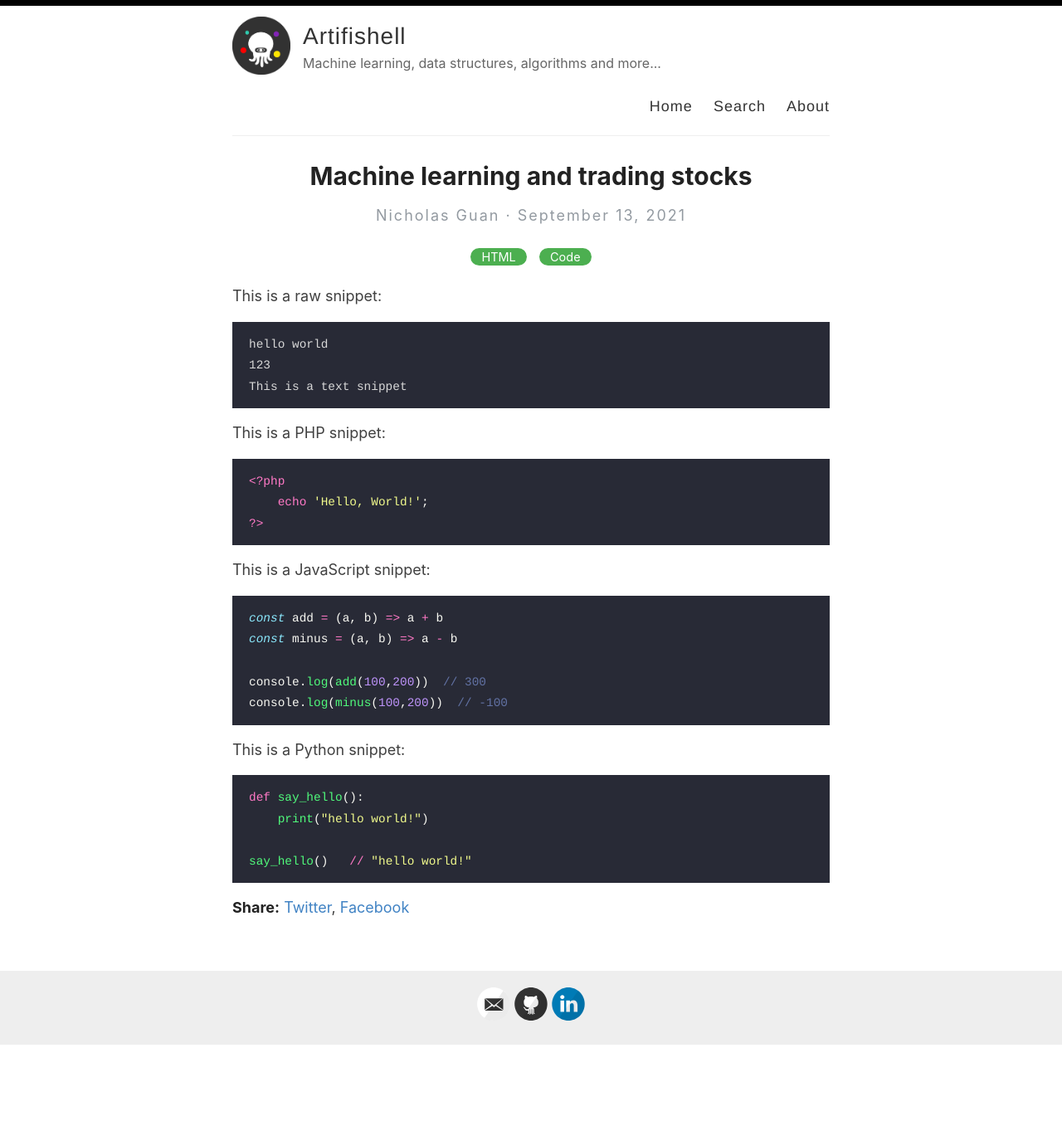
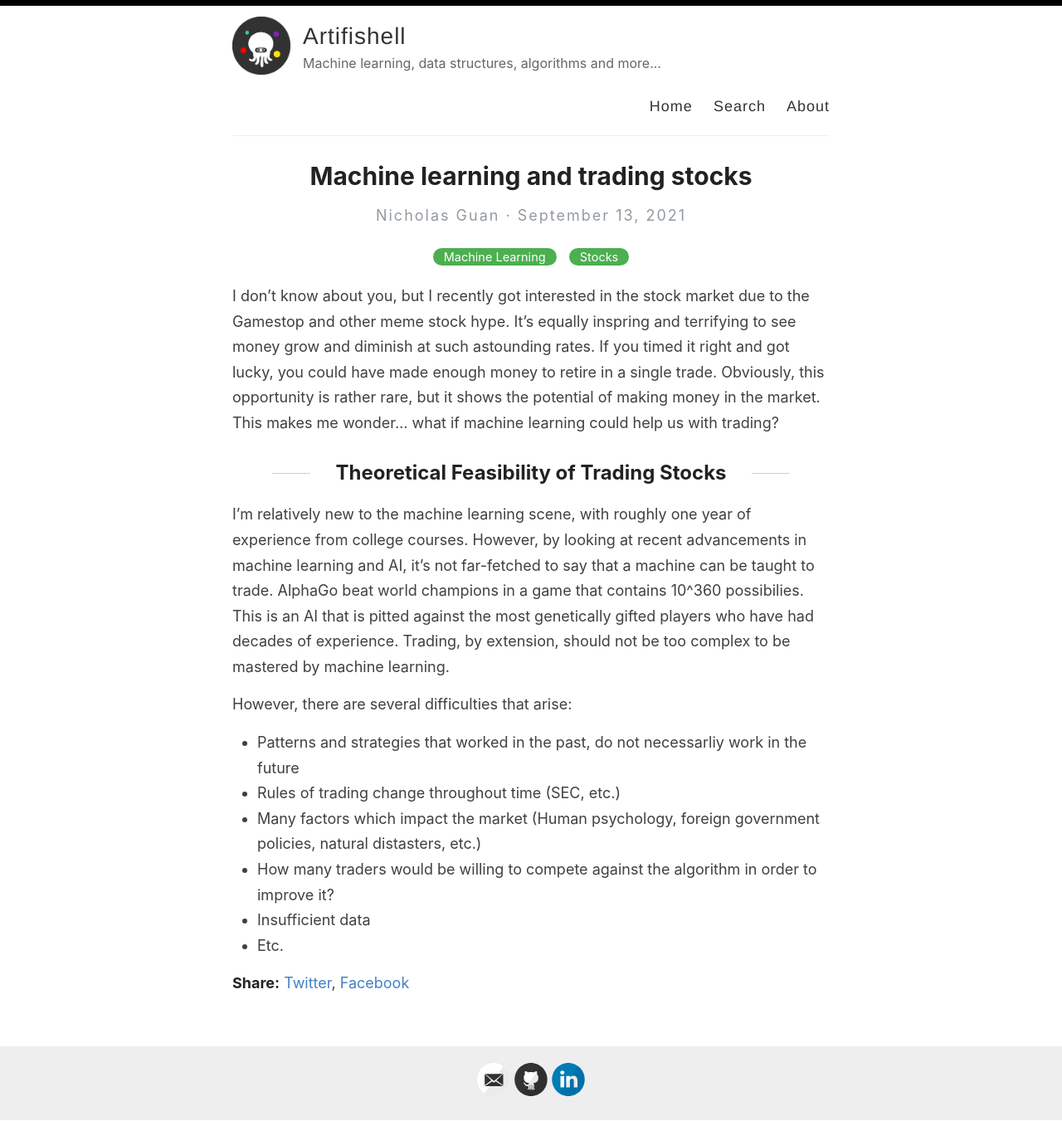
Before and after one commit to nicgun/-nicgun.github.io, a Jekyll site: the page built from _posts/2021-9-13-machine-learning-and-trading.md, in a window 1280 px wide. Shown: the whole page at 83% size. Built offline with Jekyll 4.4.1, drawn with Linux system fonts in a browser that asks for light colours; before the commit the page ends 1260 px from its top, so only the background shows below that.

Commit message:
Updated post, added intro

````diff
--- a/_posts/2021-9-13-machine-learning-and-trading.md
+++ b/_posts/2021-9-13-machine-learning-and-trading.md
@@ -1,40 +1,111 @@
 ---
 layout: post
 title: Machine learning and trading stocks
-categories: [HTML,Code]
+categories: [Machine Learning,Stocks]
 ---
 
-This is a raw snippet:
+I don't know about you, but I recently got interested in the stock market due to the Gamestop and other meme stock hype. It's equally inspring and terrifying to see money grow and diminish at such astounding rates. If you timed it right and got lucky, you could have made enough money to retire in a single trade. Obviously, this opportunity is rather rare, but it shows the potential of making money in the market. This makes me wonder... what if machine learning could help us with trading?
 
-```
-hello world
-123
-This is a text snippet
+## Theoretical Feasibility of Trading Stocks
+
+I'm relatively new to the machine learning scene, with roughly one year of experience from college courses. However, by looking at recent advancements in machine learning and AI, it's not far-fetched to say that a machine can be taught to trade. AlphaGo beat world champions in a game that contains 10^360 possibilies. This is an AI that is pitted against the most genetically gifted players who have had decades of experience. Trading, by extension, should not be too complex to be mastered by machine learning.
+
+However, there are several difficulties that arise:
+- Patterns and strategies that worked in the past, do not necessarliy work in the future
+- Rules of trading change throughout time (SEC, etc.)
+- Many factors which impact the market (Human psychology, foreign government policies, natural distasters, etc.)
+- How many traders would be willing to compete against the algorithm in order to improve it?
+- Insufficient data
+- Etc.
+
+
+
+<!-- Lorem ipsum dolor sit amet, consectetur adipiscing elit. Fusce bibendum neque eget nunc mattis eu sollicitudin enim tincidunt. Vestibulum lacus tortor, ultricies id dignissim ac, bibendum in velit. Praesent varius interdum vehicula. Aenean risus libero, placerat at vestibulum eget, ultricies eu enim. Praesent nulla tortor, malesuada adipiscing adipiscing sollicitudin, adipiscing eget est.
+
+## Some great heading (h2)
+
+Proin convallis mi ac felis pharetra aliquam. Curabitur dignissim accumsan rutrum. In arcu magna, aliquet vel pretium et, molestie et arcu.
+
+Mauris lobortis nulla et felis ullamcorper bibendum. Phasellus et hendrerit mauris. Proin eget nibh a massa vestibulum pretium. Suspendisse eu nisl a ante aliquet bibendum quis a nunc. Praesent varius interdum vehicula. Aenean risus libero, placerat at vestibulum eget, ultricies eu enim. Praesent nulla tortor, malesuada adipiscing adipiscing sollicitudin, adipiscing eget est.
+
+## Another great heading (h2)
+
+Lorem ipsum dolor sit amet, consectetur adipiscing elit. Fusce bibendum neque eget nunc mattis eu sollicitudin enim tincidunt. Vestibulum lacus tortor, ultricies id dignissim ac, bibendum in velit.
+
+### Some great subheading (h3)
+
+Proin convallis mi ac felis pharetra aliquam. Curabitur dignissim accumsan rutrum. In arcu magna, aliquet vel pretium et, molestie et arcu. Mauris lobortis nulla et felis ullamcorper bibendum.
+
+Phasellus et hendrerit mauris. Proin eget nibh a massa vestibulum pretium. Suspendisse eu nisl a ante aliquet bibendum quis a nunc.
+
+### Some great subheading (h3)
+
+Praesent varius interdum vehicula. Aenean risus libero, placerat at vestibulum eget, ultricies eu enim. Praesent nulla tortor, malesuada adipiscing adipiscing sollicitudin, adipiscing eget est.
+
+> This quote will change your life. It will reveal the secrets of the universe, and all the wonders of humanity. Don't misuse it.
+
+Lorem ipsum dolor sit amet, consectetur adipiscing elit. Fusce bibendum neque eget nunc mattis eu sollicitudin enim tincidunt.
+
+### Some great subheading (h3)
+
+Vestibulum lacus tortor, ultricies id dignissim ac, bibendum in velit. Proin convallis mi ac felis pharetra aliquam. Curabitur dignissim accumsan rutrum.
+
+```html
+<html>
+  <head>
+  </head>
+  <body>
+    <p>Hello, World!</p>
+  </body>
+</html>
 ```
 
-This is a PHP snippet:
 
-```php
-<?php
-    echo 'Hello, World!';
-?>
-```
+In arcu magna, aliquet vel pretium et, molestie et arcu. Mauris lobortis nulla et felis ullamcorper bibendum. Phasellus et hendrerit mauris.
 
-This is a JavaScript snippet:
+#### You might want a sub-subheading (h4)
 
-```js
-const add = (a, b) => a + b
-const minus = (a, b) => a - b
+In arcu magna, aliquet vel pretium et, molestie et arcu. Mauris lobortis nulla et felis ullamcorper bibendum. Phasellus et hendrerit mauris.
 
-console.log(add(100,200))  // 300
-console.log(minus(100,200))  // -100
-```
+In arcu magna, aliquet vel pretium et, molestie et arcu. Mauris lobortis nulla et felis ullamcorper bibendum. Phasellus et hendrerit mauris.
 
-This is a Python snippet:
+#### But it's probably overkill (h4)
 
-```python
-def say_hello():
-    print("hello world!")
+In arcu magna, aliquet vel pretium et, molestie et arcu. Mauris lobortis nulla et felis ullamcorper bibendum. Phasellus et hendrerit mauris.
 
-say_hello()   // "hello world!"
-```
+### Oh hai, an unordered list!!
+
+In arcu magna, aliquet vel pretium et, molestie et arcu. Mauris lobortis nulla et felis ullamcorper bibendum. Phasellus et hendrerit mauris.
+
+- First item, yo
+- Second item, dawg
+- Third item, what what?!
+- Fourth item, fo sheezy my neezy
+
+### Oh hai, an ordered list!!
+
+In arcu magna, aliquet vel pretium et, molestie et arcu. Mauris lobortis nulla et felis ullamcorper bibendum. Phasellus et hendrerit mauris.
+
+1. First item, yo
+2. Second item, dawg
+3. Third item, what what?!
+4. Fourth item, fo sheezy my neezy
+
+
+
+## Headings are cool! (h2)
+
+Proin eget nibh a massa vestibulum pretium. Suspendisse eu nisl a ante aliquet bibendum quis a nunc. Praesent varius interdum vehicula. Aenean risus libero, placerat at vestibulum eget, ultricies eu enim. Praesent nulla tortor, malesuada adipiscing adipiscing sollicitudin, adipiscing eget est.
+
+Praesent nulla tortor, malesuada adipiscing adipiscing sollicitudin, adipiscing eget est.
+
+Proin eget nibh a massa vestibulum pretium. Suspendisse eu nisl a ante aliquet bibendum quis a nunc.
+
+### Tables
+
+|Title 1               | Title 2               | Title 3               | Title 4              |
+|--------------------- | --------------------- | --------------------- | ---------------------|
+|lorem                 | lorem ipsum           | lorem ipsum dolor     | lorem ipsum dolor sit|
+|lorem ipsum dolor sit | lorem ipsum dolor sit | lorem ipsum dolor sit | lorem ipsum dolor sit|
+|lorem ipsum dolor sit | lorem ipsum dolor sit | lorem ipsum dolor sit | lorem ipsum dolor sit|
+|lorem ipsum dolor sit | lorem ipsum dolor sit | lorem ipsum dolor sit | lorem ipsum dolor sit| -->
````
